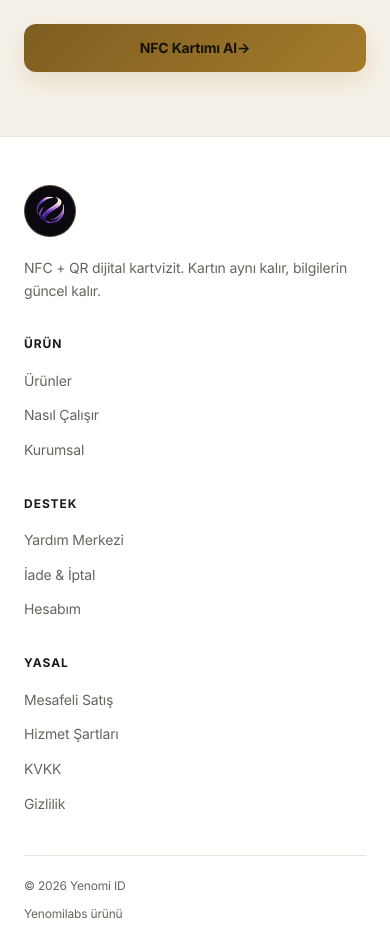
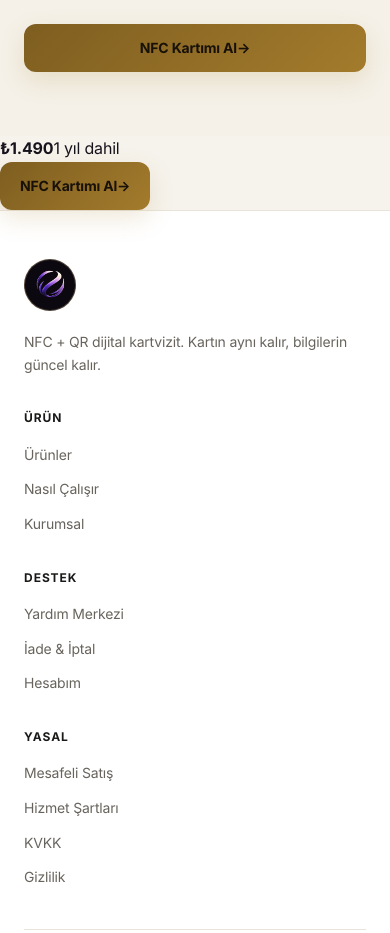
Before and after one commit to sevcanesim/id_system, a Next.js app: page / in a window 390 px wide. Shown: the part 5300-6233 px from the top of the page. Built offline with nearby package versions, Linux system fonts and the light colour scheme; no server answers.

Commit message:
feat(home): add mobile purchase CTA

```diff
--- a/app/page.tsx
+++ b/app/page.tsx
@@ -106,6 +106,14 @@ export default function HomePage() {
           <div className="home-mockup__actions"><Link className="home-mockup__button home-mockup__button--gold" href="/urunler/nfc-kart">NFC Kartımı Al <span aria-hidden>→</span></Link></div>
         </section>
       </main>
+
+      <aside className="home-sales-mobile-cta" aria-label="NFC kart hızlı satın alma">
+        <div className="home-sales-mobile-cta__offer">
+          <strong>{initialPrice}</strong>
+          <span>1 yıl dahil</span>
+        </div>
+        <Link className="home-mockup__button home-mockup__button--gold" href="/urunler/nfc-kart">NFC Kartımı Al <span aria-hidden>→</span></Link>
+      </aside>
     </div>
   );
 }
```
